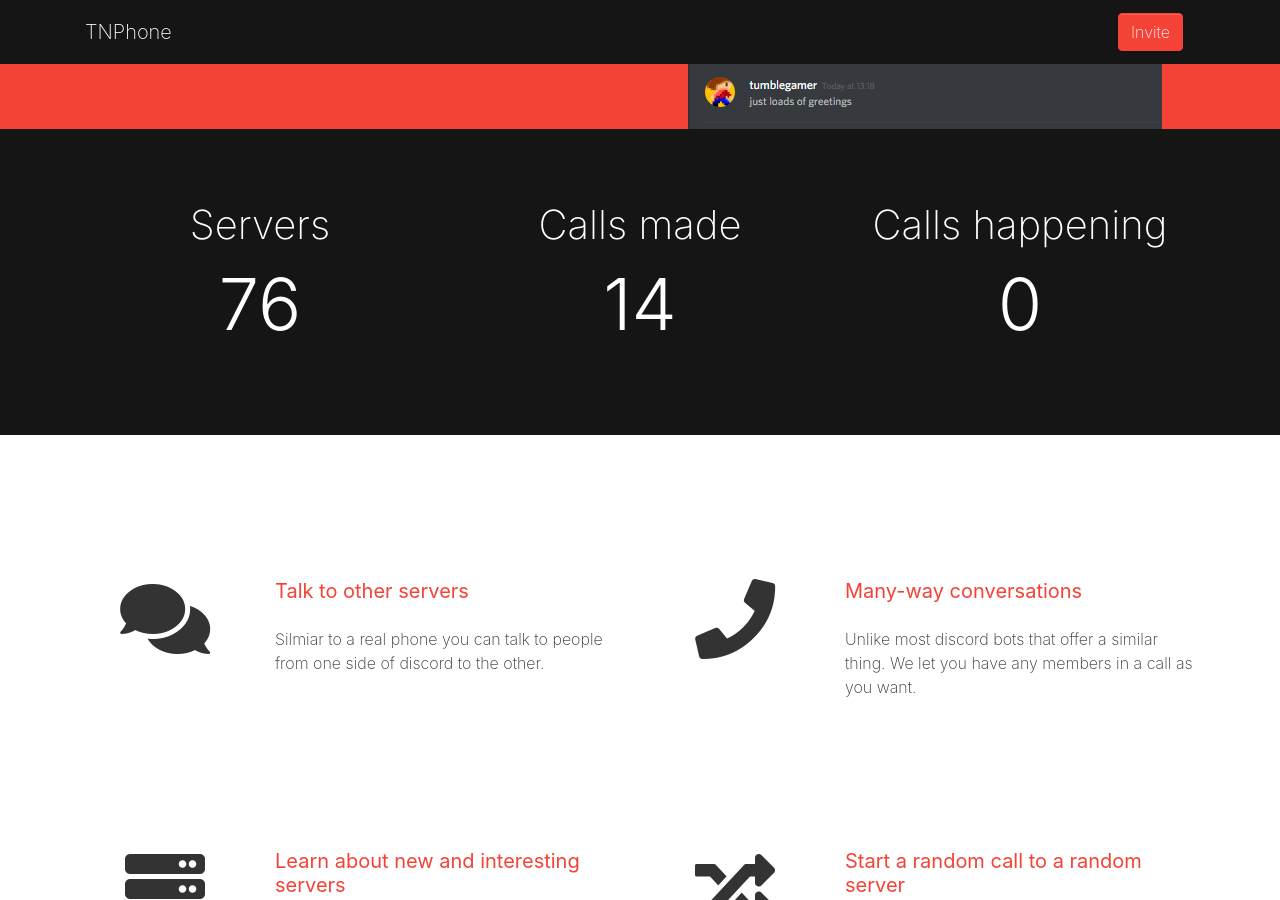
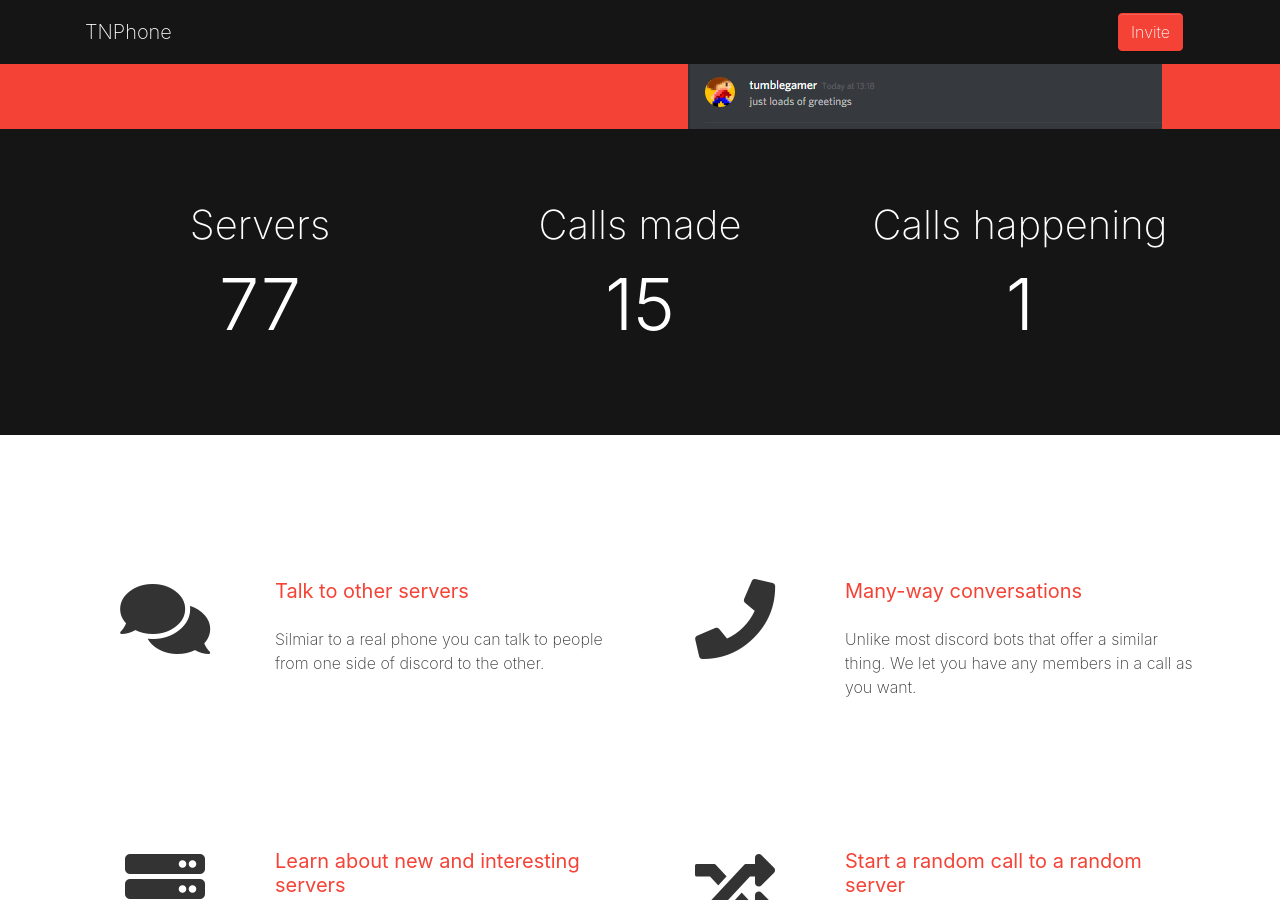
Before and after one commit to tumblenet/tnphone.tumblenet.ga, a Jekyll site: the page built from index.html, in a window 1280 px wide and 900 px high, scrolled down 443 px. Built offline with Jekyll 4.4.1, drawn with Linux system fonts in a browser that asks for light colours; nearby versions of some CDN libraries.

Commit message:
Update Phones feed

```diff
--- a/_data/phones.json
+++ b/_data/phones.json
@@ -1,5 +1,5 @@
 {
-	"callsMade": 14,
-	"servers": 76,
-	"currentCalls": 0
+	"callsMade": 15,
+	"servers": 77,
+	"currentCalls": 1
 }
```
